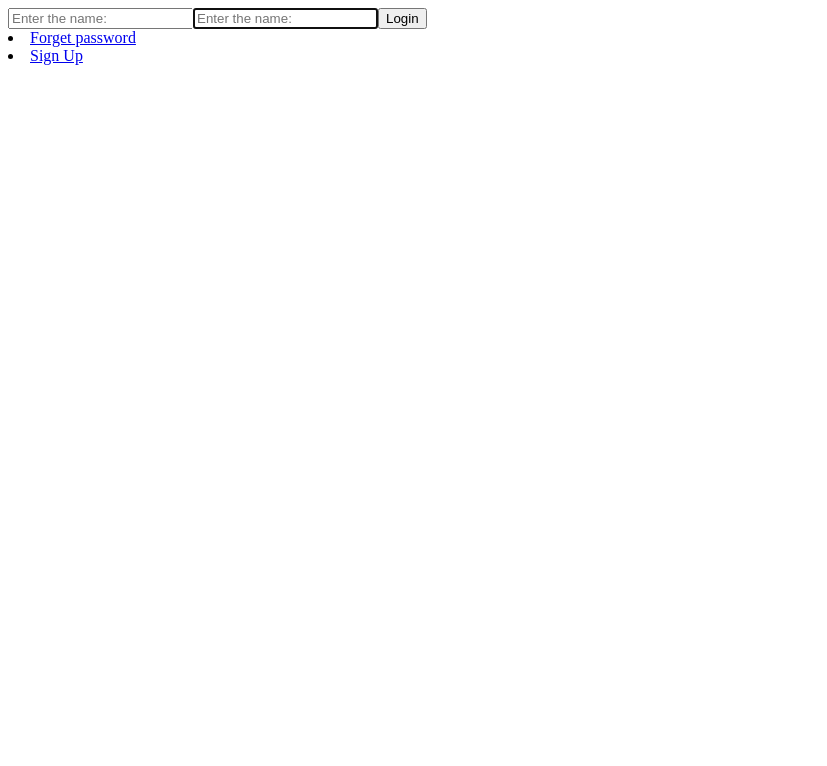
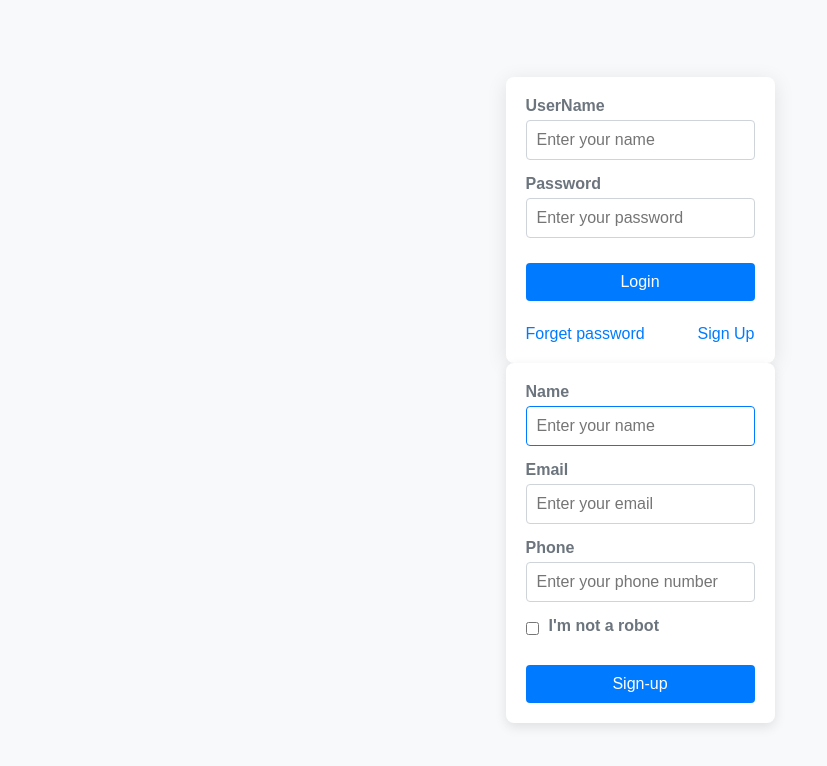
Before and after one commit to sugeshpandi/Online-Examination-System, a React (Create React App) app in the folder newapp/: page / in a window 1280 px wide. Shown: the top 766 px of the page, without its empty margins (0-827 px from the left). Built offline with nearby package versions, Linux system fonts and the light colour scheme.

Commit message:
feat:new desing applied

```diff
--- a/newapp/public/index.html
+++ b/newapp/public/index.html
@@ -39,5 +39,7 @@
       To begin the development, run `npm start` or `yarn start`.
       To create a production bundle, use `npm run build` or `yarn build`.
     -->
+
+
   </body>
 </html>
--- a/newapp/src/App.js
+++ b/newapp/src/App.js
@@ -1,9 +1,14 @@
 import React from "react";
 import Login from "./Login";
+import Register from "./Register";
 
 function App() {
   return (
-     <Login />
+    <div>
+      <Login />
+      <Register />
+    </div>
+
   );
 }
 
--- /dev/null
+++ b/newapp/src/Login.css
@@ -0,0 +1,100 @@
+/* Define color variables for consistency */
+:root {
+  --primary-color: #007bff;
+  --secondary-color: #6c757d;
+  --background-color: #f8f9fa;
+  --form-bg-color: #ffffff;
+  --input-border-color: #ced4da;
+  --btn-hover-color: #0056b3;
+}
+
+* {
+  box-sizing: border-box;
+  margin: 0;
+  padding: 0;
+}
+
+body {
+  font-family: "Segoe UI", Tahoma, Geneva, Verdana, sans-serif;
+  background-color: var(--background-color);
+  display: flex;
+  justify-content: center;
+  align-items: center;
+  min-height: 100vh;
+  margin: 0;
+}
+
+.login-container {
+  width: 100%;
+  max-width: 400px;
+  padding: 20px;
+  background-color: var(--form-bg-color);
+  box-shadow: 0px 4px 20px rgba(0, 0, 0, 0.1);
+  border-radius: 8px;
+}
+
+.login-form {
+  display: flex;
+  flex-direction: column;
+}
+
+.form-group {
+  margin-bottom: 1.5rem;
+}
+
+label {
+  display: block;
+  font-weight: bold;
+  margin-bottom: 0.5rem;
+  color: var(--secondary-color);
+}
+
+input[type="text"],
+input[type="password"] {
+  width: 100%;
+  padding: 10px;
+  font-size: 16px;
+  border: 1px solid var(--input-border-color);
+  border-radius: 4px;
+  outline: none;
+  transition: border-color 0.3s ease;
+}
+
+input[type="text"]:focus,
+input[type="password"]:focus {
+  border-color: var(--primary-color);
+}
+
+button {
+  width: 100%;
+  padding: 10px;
+  font-size: 16px;
+  background-color: var(--primary-color);
+  color: white;
+  border: none;
+  border-radius: 4px;
+  cursor: pointer;
+  transition: background-color 0.3s ease;
+}
+
+button:hover {
+  background-color: var(--btn-hover-color);
+}
+
+.login-links {
+  margin-top: 1.5rem;
+  display: flex;
+  justify-content: space-between;
+}
+.login-links {
+  list-style: none;
+}
+.login-links a {
+  text-decoration: none;
+  color: var(--primary-color);
+  transition: color 0.3s ease;
+}
+
+.login-links a:hover {
+  color: var(--btn-hover-color);
+}
--- a/newapp/src/Login.js
+++ b/newapp/src/Login.js
@@ -1,33 +1,47 @@
 import React from 'react';
+import './Login.css';
 
 const Login = () => {
           return (
-                    <main className='login'>
-                              <div className='loginform'>
-
+                    <main className="login-container">
+                              <div className="login-form">
+                                        <form>
+                                                  <div className="form-group">
+                                                            <label htmlFor="username">UserName</label>
                                                             <input
-                                                  type='text'
+                                                                      type="text"
                                                                       required
-                                                  placeholder='Enter the name:'
+                                                                      placeholder="Enter your name"
                                                                       autoFocus
-                                                  id='username'
+                                                                      id="username"
+                                                                      className="form-control"
                                                             />
+                                                  </div>
+                                                  <div className="form-group">
+                                                            <label htmlFor="password">Password</label>
                                                             <input
-                                                  type='email'
-                                                  placeholder='Enter the name:'
+                                                                      type="password"
                                                                       required
-                                                  autoFocus
-                                                  id='email'
+                                                                      placeholder="Enter your password"
+                                                                      id="password"
+                                                                      className="form-control"
                                                             />
-
-                                        <button>Login</button>
-                                        <li><a href='#'>Forget password</a></li>
-                                        <li><a href='#'>Sign Up</a></li>
-
-
+                                                  </div>
+                                                  <button type="submit" className="btn btn-primary">
+                                                            Login
+                                                  </button>
+                                        </form>
+                                        <ul className="login-links">
+                                                  <li>
+                                                            <a href="#">Forget password</a>
+                                                  </li>
+                                                  <li>
+                                                            <a href="#">Sign Up</a>
+                                                  </li>
+                                        </ul>
                               </div>
                     </main>
           );
-}
+};
 
 export default Login;
--- /dev/null
+++ b/newapp/src/Register.js
@@ -0,0 +1,49 @@
+import React from 'react';
+import './Regsiter.css';
+const Register = () => {
+  return (
+    <main className="register">
+      <form className="register-form">
+        <div className="form-group">
+          <label htmlFor="name">Name</label>
+          <input
+            type="text"
+            id="name"
+            placeholder="Enter your name"
+            required
+            autoFocus
+          />
+        </div>
+
+        <div className="form-group">
+          <label htmlFor="email">Email</label>
+          <input
+            type="email"
+            id="email"
+            placeholder="Enter your email"
+            required
+          />
+        </div>
+
+        <div className="form-group">
+          <label htmlFor="tele">Phone</label>
+          <input
+            type="tel"
+            id="tele"
+            placeholder="Enter your phone number"
+            required
+          />
+        </div>
+
+        <div className="form-group checkbox-group">
+          <input type="checkbox" id="check" required />
+          <label htmlFor="check">I'm not a robot</label>
+        </div>
+
+        <button type="submit" className="btn">Sign-up</button>
+      </form>
+    </main>
+  );
+};
+
+export default Register;
--- /dev/null
+++ b/newapp/src/Regsiter.css
@@ -0,0 +1,97 @@
+/* Root Variables for a Clean Color Scheme */
+:root {
+  --primary-color: #007bff;
+  --secondary-color: #6c757d;
+  --background-color: #f8f9fa;
+  --form-bg-color: #fff;
+  --input-border-color: #ced4da;
+  --btn-hover-color: #0056b3;
+  --font-family: "Arial", sans-serif;
+}
+
+/* General Reset */
+* {
+  box-sizing: border-box;
+  margin: 0;
+  padding: 0;
+}
+
+/* Body Styles */
+body {
+  font-family: var(--font-family);
+  background-color: var(--background-color);
+  display: flex;
+  justify-content: center;
+  align-items: center;
+  height: 100vh;
+  margin: 0;
+}
+
+/* Main Form Container */
+.register {
+  background-color: var(--form-bg-color);
+  padding: 20px;
+  box-shadow: 0 4px 12px rgba(0, 0, 0, 0.1);
+  border-radius: 8px;
+  max-width: 400px;
+  width: 100%;
+}
+
+/* Form Layout */
+.register-form {
+  display: flex;
+  flex-direction: column;
+}
+
+/* Form Group Styles */
+.form-group {
+  margin-bottom: 15px;
+}
+
+label {
+  margin-bottom: 5px;
+  font-weight: bold;
+  display: block;
+  color: var(--secondary-color);
+}
+
+input[type="text"],
+input[type="email"],
+input[type="tel"] {
+  width: 100%;
+  padding: 10px;
+  font-size: 16px;
+  border: 1px solid var(--input-border-color);
+  border-radius: 4px;
+  outline: none;
+  transition: border-color 0.3s ease;
+}
+
+input:focus {
+  border-color: var(--primary-color);
+}
+
+.checkbox-group {
+  display: flex;
+  align-items: center;
+}
+
+.checkbox-group input {
+  margin-right: 10px;
+}
+
+.btn {
+  padding: 10px;
+  font-size: 16px;
+  background-color: var(--primary-color);
+  color: white;
+  border: none;
+  border-radius: 4px;
+  cursor: pointer;
+  transition: background-color 0.3s ease;
+  margin-top: 10px;
+}
+
+.btn:hover {
+  background-color: var(--btn-hover-color);
+}
```
Lines whose indentation alone changed are shown as unchanged.
